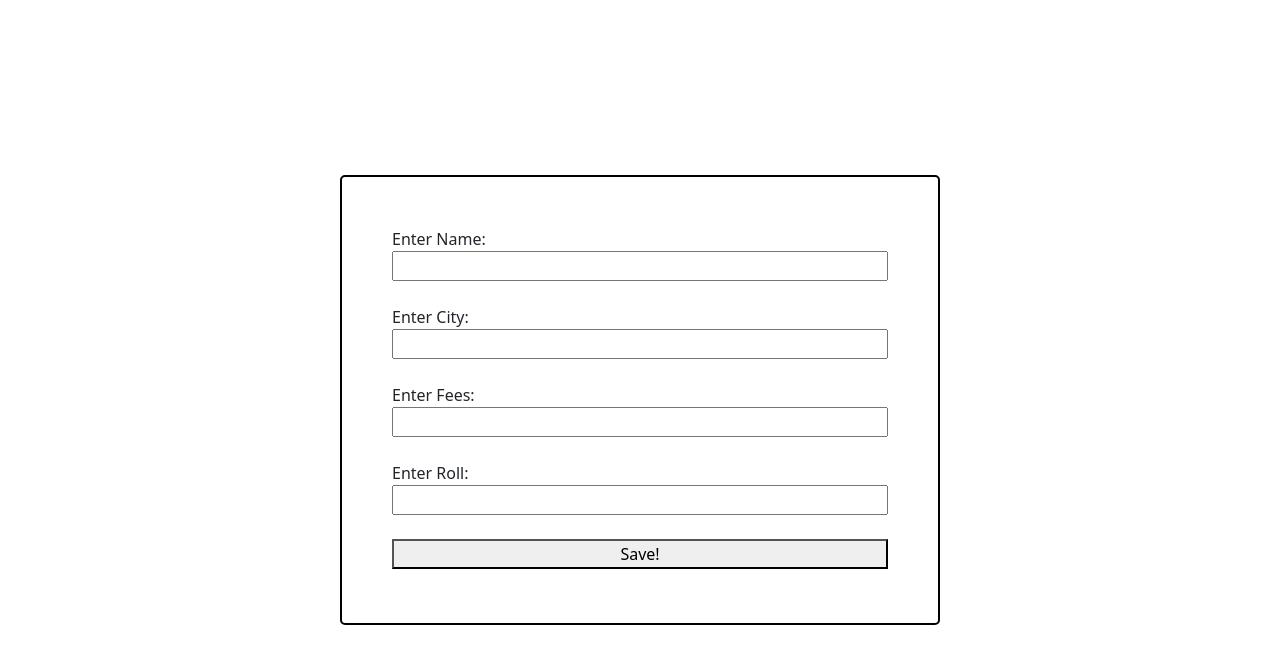
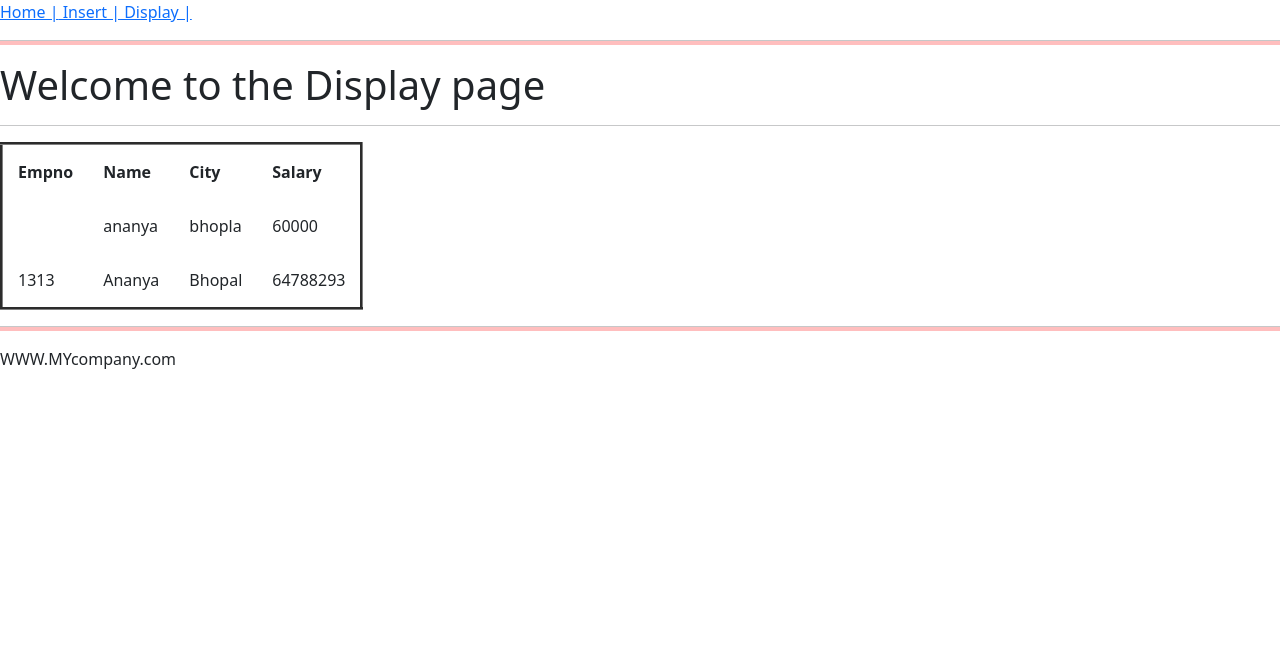
Before and after one commit to Ananya737/First-React-Repo, a React (Vite) app in the folder FirstReactProject/: page /display in a window 1280 px wide. Shown: the top 664 px of the page. Built offline with nearby package versions, Linux system fonts and the light colour scheme; data requests are answered from the project's data file.

Commit message:
Foem handling

```diff
--- a/FirstReactProject/src/App.jsx
+++ b/FirstReactProject/src/App.jsx
@@ -354,42 +354,79 @@
 
 
 
-import {useState } from "react";
-import axios from "axios";
+// import {useState } from "react";
+// import axios from "axios";
+
+// const App=()=>{
+//     const [input,setInput]=useState({});
+//     const handleInput=(e)=>{
+// let name=e.target.name;
+// let value=e.target.value;
+// setInput(values=>({...values,[name]:value}))
+// console.log(input)
+//      }
+//     const handleSubmit=async()=>{
+//         let api="http://localhost:3000/Students";
+//         let res=await axios.post(api,input)
+//         console.log(res)
+//         alert("Saved!")
+
+//      }
+//      return(
+//         <>
+//         <div
+//         style={{display:"flex",
+//         justifyContent:"center",
+//         alignItems:"center",
+//         height:"100vh"
+//         }}>
+
+//         <div style={{display:"flex",flexDirection:"column",padding:"50px",width:"400px",border:"3px solid black",borderRadius:"5px",height:"450px",backgroundColor:"bisque"}}>
+//             Enter Name: <input type="text" onChange={handleInput} name="name" style={{border:"2px solid black"}}/>  <br />
+//             Enter City: <input type="text" onChange={handleInput} name="city" style={{border:"2px solid black"}}/> <br />
+//             Enter Fees: <input type="text" onChange={handleInput} name="fees" style={{border:"2px solid black"}}/> <br />
+//             Enter Roll: <input type="text" onChange={handleInput} name="roll" style={{border:"2px solid black"}}/> <br />
+//             <button onClick={handleSubmit} style={{backgroundColor:"black",color:"white"}}>Save!</button>
+//         </div>
+
+//         </div>
+
+//         </>
+//     )
+// }
+// export default App;
+
+
+
+
+
+
+
+
+
+import { BrowserRouter,Routes,Route, } from "react-router-dom";
+import Layout from "./Layout";
+import Home from "./Home";
+import Insert from "./insert";
+import Display from "./display";
 
 const App=()=>{
-    const [input,setInput]=useState({});
-    const handleInput=(e)=>{
-let name=e.target.name;
-let value=e.target.value;
-setInput(values=>({...values,[name]:value}))
-console.log(input)
-
-    }
-
-    const handleSubmit=async()=>{
-        let api="http://localhost:3000/Students";
-        let res=await axios.post(api,input)
-        console.log(res)
-        alert("Saved!")
-
-    }
     return(
         <>
+            <BrowserRouter>
+                <Routes>
+                    <Route path="/" element={<Layout/>}>
+                    <Route index element={<Home/>}/>
+                    <Route path="home" element={<Home/>}/>
+                    <Route path="insert" element={<Insert/>}/>
+                    <Route path="display" element={<Display/>}/>
 
-        <div style={{display:"flex",justifyContent:"center",alignItems:"center",height:"100vh"
-        }}>
-        <div style={{display:"flex",flexDirection:"column",padding:"50px",width:"600px",border:"2px solid black",borderRadius:"5px",height:"450px"}}>
-            Enter Name: <input type="text" onChange={handleInput} name="name"/>  <br />
-            Enter City: <input type="text" onChange={handleInput} name="city"/> <br />
-            Enter Fees: <input type="text" onChange={handleInput} name="fees"/> <br />
-            Enter Roll: <input type="text" onChange={handleInput} name="roll"/> <br />
-            <button onClick={handleSubmit}>Save!</button>
-        </div>
-        </div>
+                    </Route>
+                </Routes>
+            </BrowserRouter>
+
 
         </>
     )
-
 }
- export default App;
+export default App;
--- /dev/null
+++ b/FirstReactProject/src/Home.jsx
@@ -0,0 +1,11 @@
+
+
+const Home=()=>{
+    return(
+        <>
+        <h1>Welcome to the home page</h1>
+        </>
+    );
+
+};
+export default Home;
--- /dev/null
+++ b/FirstReactProject/src/Layout.jsx
@@ -0,0 +1,21 @@
+import { Link,Outlet } from "react-router-dom";
+
+const Layout=()=>{
+    return(
+        <>
+        <nav>
+            <Link to="home">Home  |</Link>
+            <Link to="insert"> Insert  |</Link>
+            <Link to="display"> Display  |</Link>
+        </nav>
+        <hr size="7" color="red"/>
+        <Outlet/>
+        <hr size="7" color="red"/>
+        <footer>
+            WWW.MYcompany.com
+        </footer>
+
+        </>
+    )
+};
+export default Layout;
--- /dev/null
+++ b/FirstReactProject/src/Pages/Home.jsx
@@ -0,0 +1,11 @@
+
+
+const App=()=>{
+    return(
+        <>
+
+
+        </>
+    )
+}
+export default App;
--- a/FirstReactProject/src/db.json
+++ b/FirstReactProject/src/db.json
@@ -1,39 +1,18 @@
 {
-  "Students": [
+  "Employe": [
     {
-      "id": "100",
-      "name": "Ananya",
-      "city": "Sagar",
-      "fees": "30000",
-      "roll": "21"
+      "id": "123",
+      "Empno": "1234",
+      "name": "ananya",
+      "city": "bhopla",
+      "salary": "60000"
     },
     {
-      "id": "9152",
+      "id": "221d",
+      "empno": "1313",
       "name": "Ananya",
-      "city": "Bhoapl",
-      "fees": "30000",
-      "roll": "21"
-    },
-    {
-      "id": "2798",
-      "name": "Ananya",
-      "city": "Bhoapl",
-      "fees": "30000",
-      "roll": "21"
-    },
-    {
-      "id": "7438",
-      "name": "Ananya",
-      "city": "Bhoapl",
-      "fees": "30000",
-      "roll": "21"
-    },
-    {
-      "id": "0888",
-      "name": "Ananya Sahu",
-      "city": "bhopal",
-      "fees": "78347758",
-      "roll": "g"
+      "city": "Bhopal",
+      "salary": "64788293"
     }
   ]
 }
--- /dev/null
+++ b/FirstReactProject/src/display.jsx
@@ -0,0 +1,55 @@
+
+
+import { useState,useEffect } from "react";
+import axios from "axios";
+
+
+const Display=()=>{
+    const[mydata,setMydata]=useState([])
+
+    const loadData=async()=>{
+        let api="http://localhost:3000/Employe";
+        const response= await axios.get(api);
+        console.log(response.data);
+        setMydata(response.data);
+    }
+
+
+    useEffect(()=>{
+        loadData();
+    },[]);
+
+    const ans=mydata.map((key)=>{
+        return(
+            <>
+            <tr>
+                <td>{key.empno}</td>
+                <td>{key.name}</td>
+                <td>{key.city}</td>
+                <td>{key.salary}</td>
+            </tr>
+
+            </>
+        )
+
+    })
+
+
+    return(
+        <>
+        <h1>Welcome to the Display page</h1>
+        <hr />
+        <table border="3" cellPadding="15" cellSpacing="5">
+            <tr>
+                <th>Empno</th>
+                <th>Name</th>
+                <th>City</th>
+                <th>Salary</th>
+            </tr>
+            {ans}
+        </table>
+        </>
+    );
+
+};
+export default Display;
--- /dev/null
+++ b/FirstReactProject/src/insert.jsx
@@ -0,0 +1,40 @@
+
+
+import { useState } from "react";
+import axios from "axios";
+
+const Insert=()=>{
+    const[input,setInput]=useState({})
+    const handleinput=(e)=>{
+        let name=e.target.name;
+        let value=e.target.value;
+        setInput(values=>({...values,[name]:value}));
+        console.log(input);
+    }
+    const handlesubmit=async()=>{
+        let api="http://localhost:3000/Employe";
+        const res=await axios.post(api,input);
+        console.log(res);
+        alert("your Data inserted succesfuly")
+
+    }
+    return(
+        <>
+        <h1>Welcome to the Insert page</h1>
+        <br />
+        Enter Empno : <input type="text" name="empno" onChange={handleinput} />
+        <br />
+        Enter name : <input type="text" name="name" onChange={handleinput} />
+        <br />
+        Enter city : <input type="text" name="city" onChange={handleinput} />
+        <br />
+        Enter salary : <input type="text" name="salary" onChange={handleinput} />
+        <br />
+        <button onClick={handlesubmit}>submit!</button>
+
+
+        </>
+    );
+
+};
+export default Insert;
```
